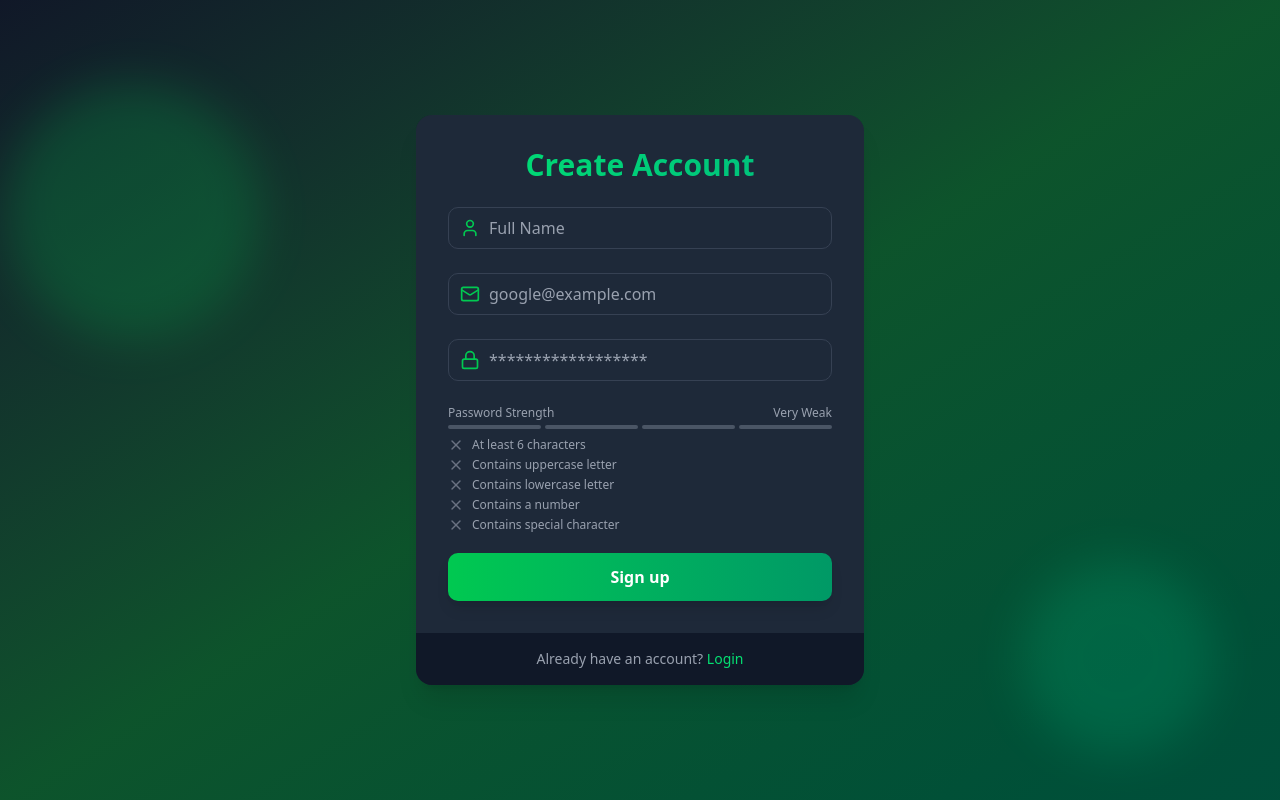
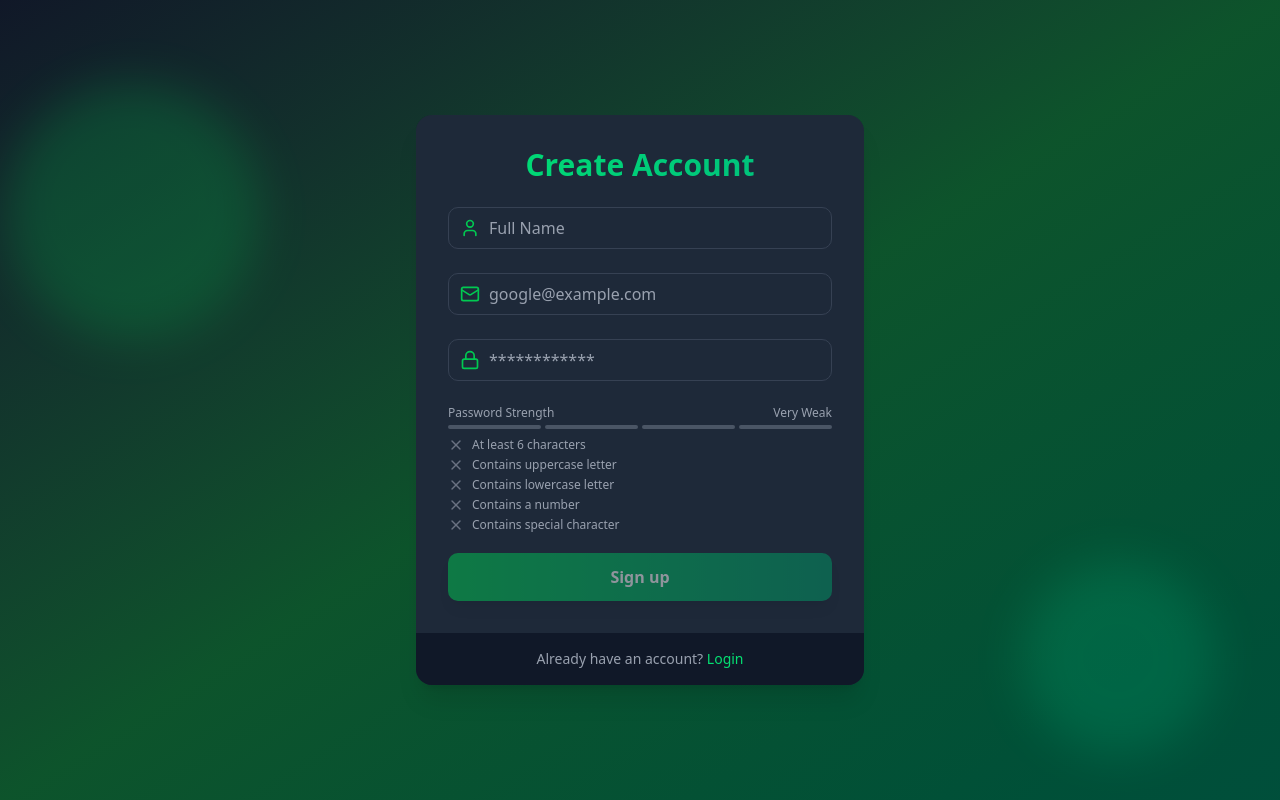
Before and after one commit to dhananjaysable370/MERN-Authentication, a React (Vite) app in the folder frontend/: page /register in a window 1280 px wide. Built offline with nearby package versions, Linux system fonts and the light colour scheme.

Commit message:
update Register.jsx

```diff
--- a/frontend/src/pages/Register.jsx
+++ b/frontend/src/pages/Register.jsx
@@ -3,7 +3,7 @@ import { motion } from "framer-motion";
 import { toast } from "sonner";
 import axios from "axios";
 import Input from "@/components/Input";
-import { Lock, Mail, User } from "lucide-react";
+import { Loader, Lock, Mail, User } from "lucide-react";
 import { Link, useNavigate } from "react-router-dom";
 import PasswordStrength from "@/components/PasswordStrength";
 
@@ -11,14 +11,30 @@ const Register = () => {
   const [name, setName] = useState("");
   const [email, setEmail] = useState("");
   const [password, setPassword] = useState("");
+  const [isLoading, setIsLoading] = useState(false);
+  const [passwordStrength, setPasswordStrength] = useState(0);
 
   const navigate = useNavigate();
+
+  const getPasswordStrength = (pass) => {
+    let strength = 0;
+    if (pass.length >= 6) strength++;
+    if (pass.match(/[a-z]/) && pass.match(/[A-Z]/)) strength++;
+    if (pass.match(/\d/)) strength++;
+    if (pass.match(/[^A-Za-z\d]/)) strength++;
+    return strength;
+  };
 
   const handleRegister = async (e) => {
     e.preventDefault();
 
     if (!name || !email || !password) {
       toast.error("All fields are required!");
+      return;
+    }
+
+    if (passwordStrength < 4) {
+      toast.error("Password is not strong enough!");
       return;
     }
 
@@ -36,10 +52,11 @@ const Register = () => {
           },
         }
       );
-
+      setIsLoading(true);
       if (data.success) {
         toast.success(data.message);
         setTimeout(() => {
+          setIsLoading(false);
           navigate("/login");
         }, 1000);
       }
@@ -49,6 +66,12 @@ const Register = () => {
         "Something went wrong. Please try again.";
       toast.error(errorMessage);
     }
+  };
+
+  const handlePasswordChange = (e) => {
+    const pass = e.target.value;
+    setPassword(pass);
+    setPasswordStrength(getPasswordStrength(pass));
   };
 
   return (
@@ -85,9 +108,9 @@ const Register = () => {
           <Input
             icon={Lock}
             type="password"
-            placeholder="******************"
+            placeholder="************"
             value={password}
-            onChange={(e) => setPassword(e.target.value)}
+            onChange={handlePasswordChange}
             name="password"
             required
           />
@@ -95,12 +118,19 @@ const Register = () => {
           <PasswordStrength password={password} />
 
           <motion.button
-            className="mt-5 w-full py-3 px-4 bg-gradient-to-r from-green-500 to-emerald-600 text-white font-bold rounded-lg shadow-lg hover:from-green-600 hover:to-emerald-700 focus:outline-none focus:ring-2 focus:ring-green-500 focus:ring-offset-2 focus:ring-offset-gray-900 transition duration-200 cursor-pointer"
-            whileHover={{ scale: 1.02 }}
-            whileTap={{ scale: 0.98 }}
+            className={`mt-5 w-full py-3 px-4 bg-gradient-to-r from-green-500 to-emerald-600 text-white font-bold rounded-lg shadow-lg hover:from-green-600 hover:to-emerald-700 focus:outline-none focus:ring-2 focus:ring-green-500 focus:ring-offset-2 focus:ring-offset-gray-900 transition duration-200 cursor-pointer ${
+              passwordStrength < 4 ? "opacity-50 cursor-not-allowed" : ""
+            }`}
+            whileHover={{ scale: passwordStrength >= 4 ? 1.02 : 1 }}
+            whileTap={{ scale: passwordStrength >= 4 ? 0.98 : 1 }}
             type="submit"
+            disabled={passwordStrength < 4}
           >
-            Sign up
+            {isLoading ? (
+              <Loader className="w-6 h-6 animate-spin mx-auto" />
+            ) : (
+              "Sign up"
+            )}
           </motion.button>
         </form>
       </div>
```
